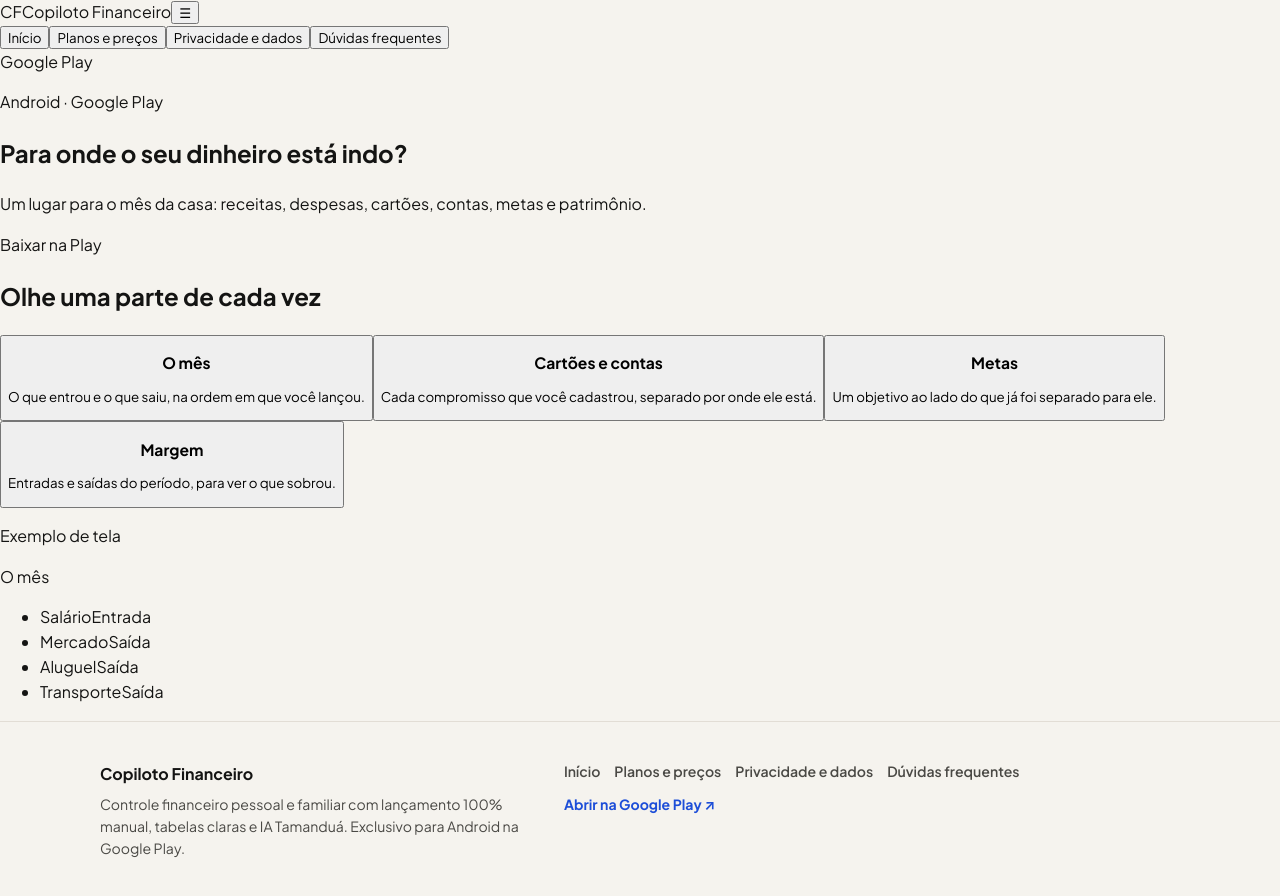
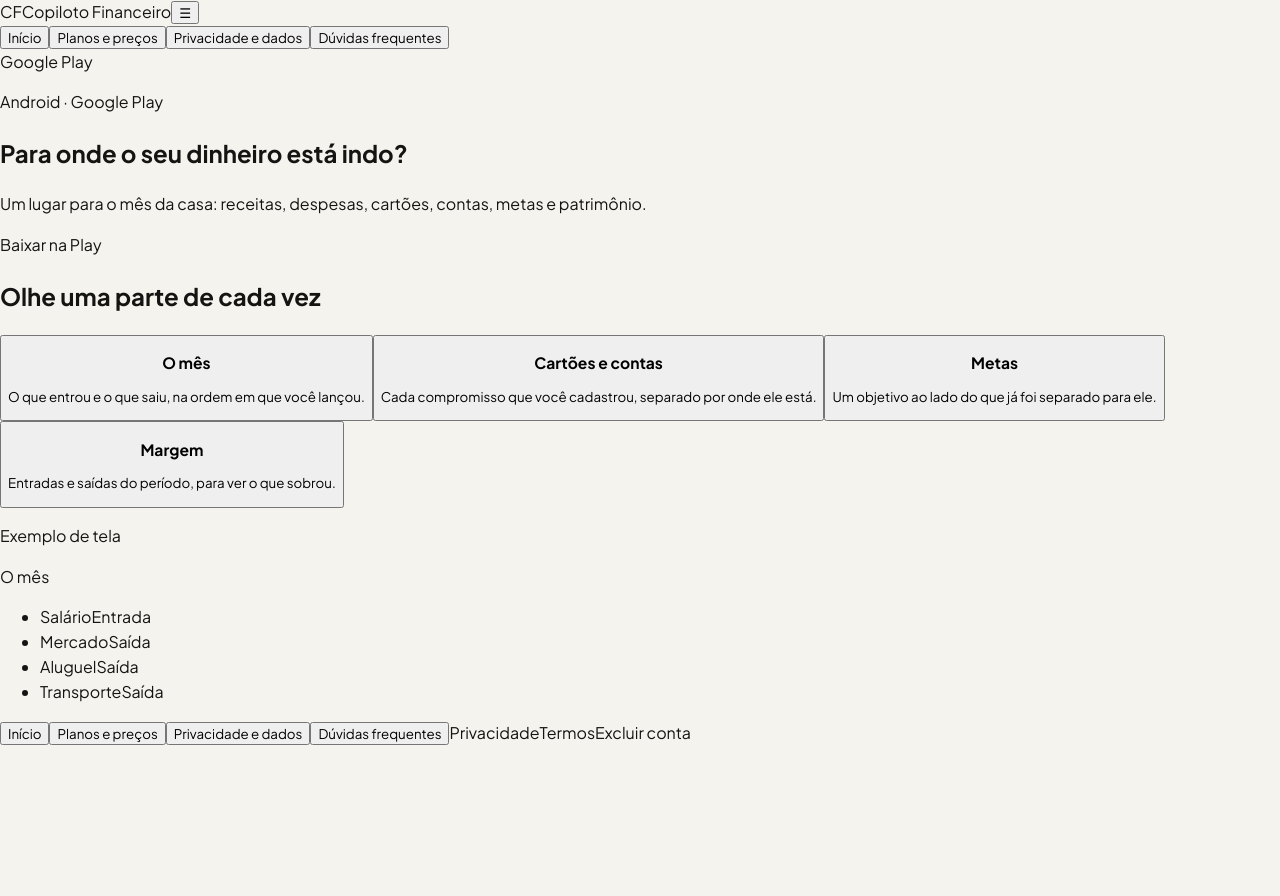
Before and after one commit to gustavosena972-wq/copiloto-financeiro-vitrine, a React (Vite) app: page / in a window 1280 px wide. Shown: the top 896 px of the page. After the commit the page ends 800 px from the top, so only its background shows below. Built offline with nearby package versions, Linux system fonts and the light colour scheme.

Commit message:
Aplicar layout correto da vitrine do Grok

```diff
--- a/src/components/Footer.jsx
+++ b/src/components/Footer.jsx
@@ -3,35 +3,16 @@ import { NAV_ITEMS, PLAY_STORE_URL } from '../data/content';
 
 export function Footer({ onSelectTab }) {
   return (
-    <footer className="footer">
-      <div className="container footer-inner">
-        <div className="footer-brand">
-          <strong>Copiloto Financeiro</strong>
-          <p>
-            Controle financeiro pessoal e familiar com lançamento 100% manual, tabelas claras e IA Tamanduá. Exclusivo para Android na Google Play.
-          </p>
-        </div>
-
-        <div className="footer-links">
-          {NAV_ITEMS.map((item) => (
-            <button
-              key={item.id}
-              type="button"
-              className="footer-link-btn"
-              onClick={() => onSelectTab(item.id)}
-            >
-              {item.label}
-            </button>
-          ))}
-          <a
-            href={PLAY_STORE_URL}
-            target="_blank"
-            rel="noopener noreferrer"
-            className="footer-store-link"
-          >
-            Abrir na Google Play ↗
-          </a>
-        </div>
+    <footer className="border-t border-line bg-paper text-ink">
+      <div className="mx-auto flex w-[min(72rem,calc(100%-2rem))] flex-wrap gap-x-5 gap-y-3 py-8 text-[15px] text-muted">
+        {NAV_ITEMS.map((item) => (
+          <button key={item.id} type="button" className="border-0 bg-transparent p-0 text-[15px] text-muted" onClick={() => onSelectTab(item.id)}>
+            {item.label}
+          </button>
+        ))}
+        <a href={PLAY_STORE_URL} target="_blank" rel="noopener noreferrer">Privacidade</a>
+        <a href="/copiloto-financeiro-vitrine/termos.html">Termos</a>
+        <a href="/copiloto-financeiro-vitrine/excluir-conta.html">Excluir conta</a>
       </div>
     </footer>
   );
```
